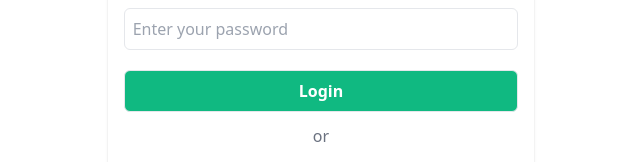
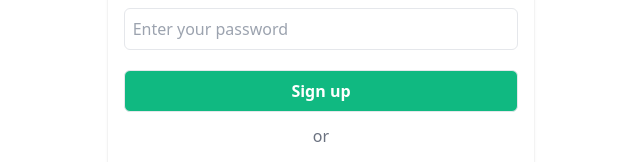
Before and after one commit to Shaharafat/react-firebase-auth, a React (Create React App) app: page /signup in a window 1280 px wide. Shown: the part 271-433 px from the top of the page, without its empty margins (319-959 px from the left). Built offline with nearby package versions, Linux system fonts and the light colour scheme; no server answers.

Commit message:
signup login button bug fixed

```diff
--- a/src/App.js
+++ b/src/App.js
@@ -20,8 +20,6 @@ import {
   UpdateProfile,
 } from "./pages";
 import PrivateRoute from "./routes/PrivateRoute";
-// styles
-// import "./styles/style.css";
 
 function App() {
   return (
--- a/src/components/Form.js
+++ b/src/components/Form.js
@@ -110,7 +110,7 @@ const Form = ({ isSignupPage = false }) => {
         type="submit"
         className="form-input bg-green-500 hover:bg-green-600 text-white font-semibold text-md"
       >
-        Login
+        {isSignupPage ? "Sign up" : "Login"}
       </button>
     </form>
   );
```
